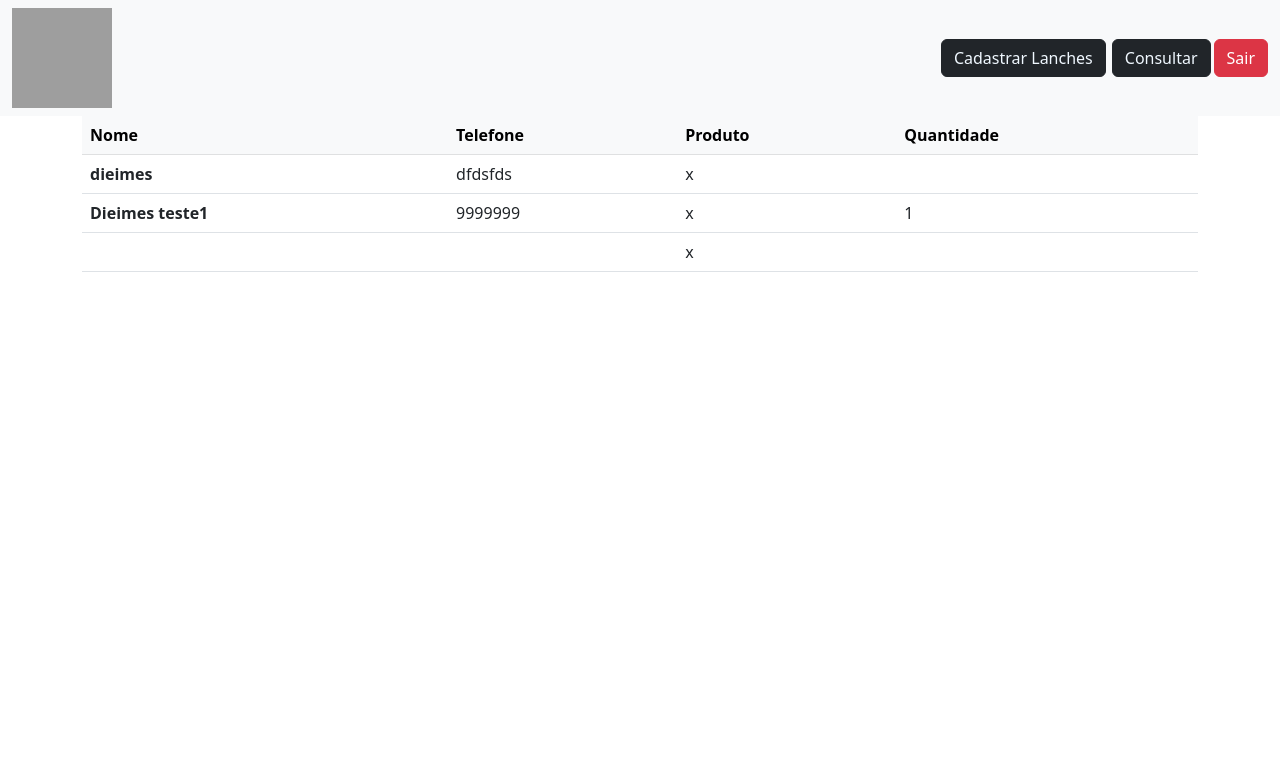
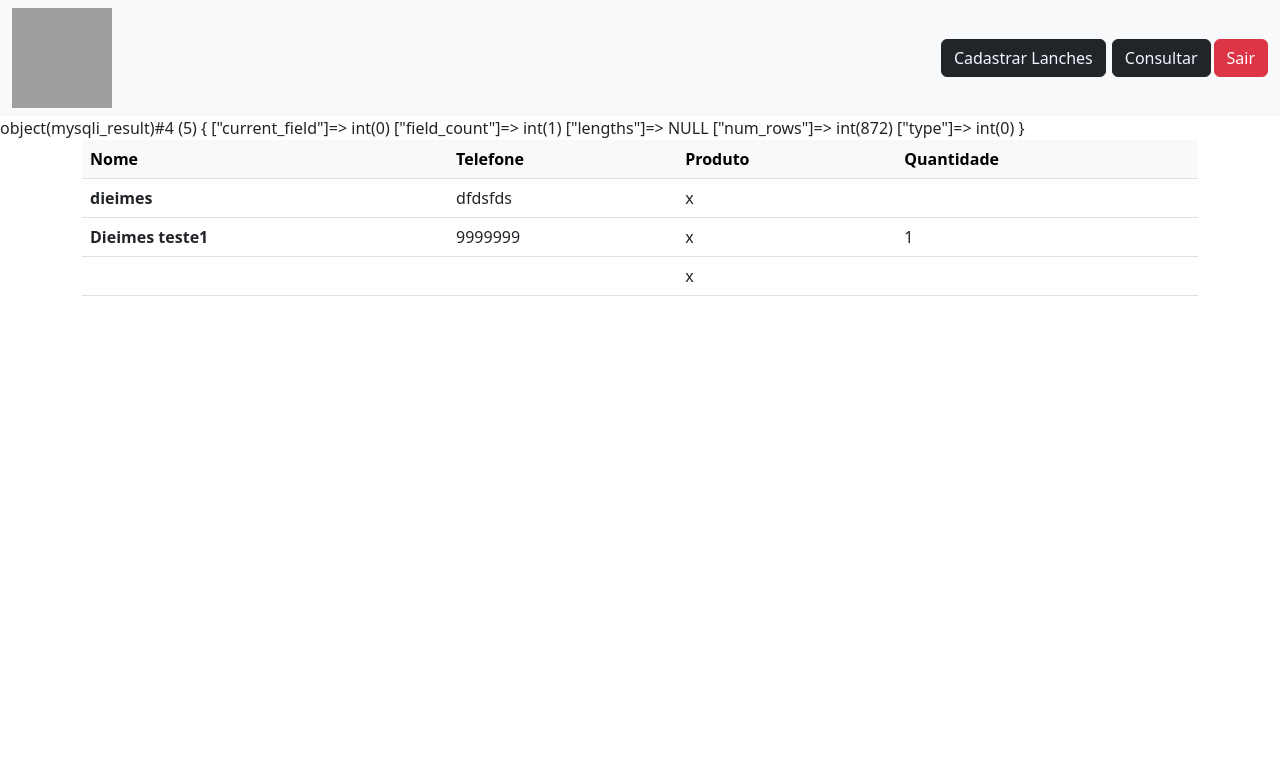
Before and after one commit to DieimesNunes/grupo_alfa_2_ano, a PHP site: page /adm/consultar_pedidos.php in a window 1280 px wide. Shown: the top 783 px of the page. Run offline with PHP 8.4, Linux system fonts and the light colour scheme; data comes from the database, SQL or seed files in the repository; tables that the repository leaves empty or names only in its code hold one stand-in row (values such as "Sample post"); grey boxes are pictures that could not be loaded.

Commit message:
Atualização

```diff
--- a/adm/consultar_pedidos.php
+++ b/adm/consultar_pedidos.php
@@ -16,7 +16,10 @@
 
     $quantidade_mensagens = $consulta_mensagens->num_rows;
 
+    $teste = "SELECT tabela_produtos.nome FROM tabela_produtos, tabela_receber, tabela_pedido WHERE id_produto=1";
+    $teste_consulta = $mysqli->query ( $teste) or die ($mysqli->error);
 
+    var_dump($teste_consulta);
 ?>
 <!DOCTYPE html>
 <html lang="pt-br">
```
